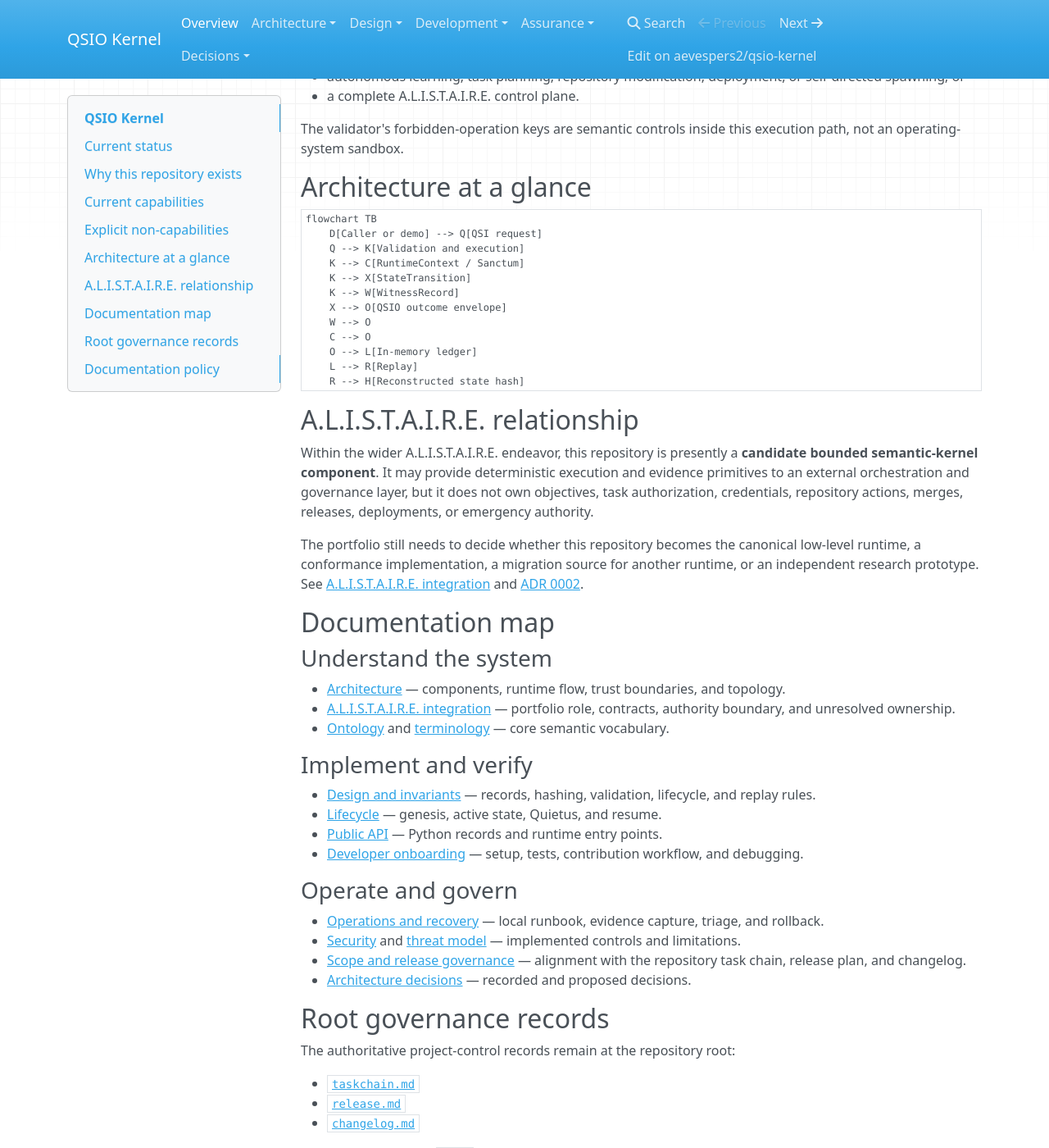
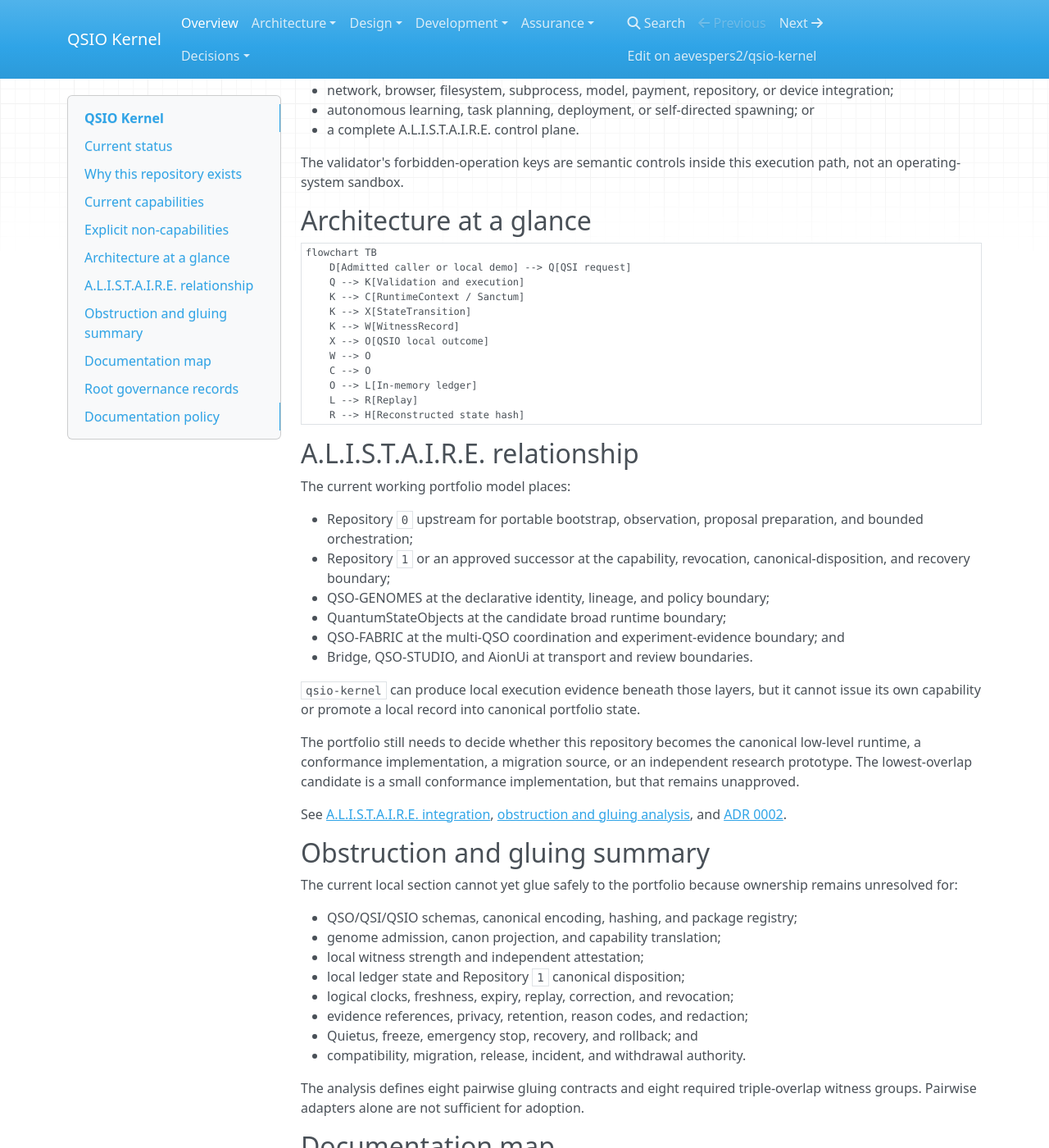
Before and after one commit to aevespers2/qsio-kernel, an MkDocs documentation site: the page built from docs/index.md, in a window 1280 px wide and 1400 px high, scrolled down 1707 px. Shown: the whole window at 82% size. Built offline with MkDocs 1.6.1, drawn with Linux system fonts in a browser that asks for light colours; nearby versions of some CDN libraries; some of the changed text lies outside the part shown.

Commit message:
docs: surface portfolio obstruction and gluing guidance

````diff
--- a/docs/index.md
+++ b/docs/index.md
@@ -2,7 +2,7 @@
 
 `qsio-kernel` is a compact Python reference implementation for representing bounded Quantum State Objects and recording their interactions as deterministic, content-addressed QSIO records.
 
-It exists to make state, intent, transition evidence, lifecycle controls, and replay semantics executable and inspectable before those concepts are connected to persistence, external tools, distributed systems, or consequential authority.
+It exists to make state, intent, transition evidence, lifecycle controls, and replay semantics executable and inspectable before those concepts are connected to persistence, external tools, distributed systems, device control, or consequential authority.
 
 ## Current status
 
@@ -13,8 +13,9 @@ It exists to make state, intent, transition evidence, lifecycle controls, and re
 | State | In memory |
 | Interaction model | Explicit QSI requests producing QSIO result records |
 | Integrity | Domain-separated content hashing |
-| Lifecycle | Genesis, active operation, Quietus, witnessed resume |
+| Lifecycle | Genesis, active operation, Quietus, explicit resume |
 | Replay | Deterministic reconstruction from the in-memory ledger |
+| Portfolio role | Candidate semantic kernel or reference conformance implementation |
 | External authority | None |
 | Production readiness | Not claimed |
 
@@ -52,9 +53,9 @@ The kernel does not currently provide:
 - durable or replicated storage;
 - signature-backed identity or independent witnesses;
 - distributed agreement or concurrency safety;
-- production authorization or credential management;
-- network, browser, filesystem, subprocess, model, or payment integration;
-- autonomous learning, task planning, repository modification, deployment, or self-directed spawning; or
+- production authorization, credential management, or canonical state;
+- network, browser, filesystem, subprocess, model, payment, repository, or device integration;
+- autonomous learning, task planning, deployment, or self-directed spawning; or
 - a complete A.L.I.S.T.A.I.R.E. control plane.
 
 The validator's forbidden-operation keys are semantic controls inside this execution path, not an operating-system sandbox.
@@ -63,12 +64,12 @@ The validator's forbidden-operation keys are semantic controls inside this execu
 
 ```mermaid
 flowchart TB
-    D[Caller or demo] --> Q[QSI request]
+    D[Admitted caller or local demo] --> Q[QSI request]
     Q --> K[Validation and execution]
     K --> C[RuntimeContext / Sanctum]
     K --> X[StateTransition]
     K --> W[WitnessRecord]
-    X --> O[QSIO outcome envelope]
+    X --> O[QSIO local outcome]
     W --> O
     C --> O
     O --> L[In-memory ledger]
@@ -78,9 +79,35 @@ flowchart TB
 
 ## A.L.I.S.T.A.I.R.E. relationship
 
-Within the wider A.L.I.S.T.A.I.R.E. endeavor, this repository is presently a **candidate bounded semantic-kernel component**. It may provide deterministic execution and evidence primitives to an external orchestration and governance layer, but it does not own objectives, task authorization, credentials, repository actions, merges, releases, deployments, or emergency authority.
+The current working portfolio model places:
 
-The portfolio still needs to decide whether this repository becomes the canonical low-level runtime, a conformance implementation, a migration source for another runtime, or an independent research prototype. See [A.L.I.S.T.A.I.R.E. integration](alistaire-integration.md) and [ADR 0002](adr/0002-alistaire-kernel-role.md).
+- Repository `0` upstream for portable bootstrap, observation, proposal preparation, and bounded orchestration;
+- Repository `1` or an approved successor at the capability, revocation, canonical-disposition, and recovery boundary;
+- QSO-GENOMES at the declarative identity, lineage, and policy boundary;
+- QuantumStateObjects at the candidate broad runtime boundary;
+- QSO-FABRIC at the multi-QSO coordination and experiment-evidence boundary; and
+- Bridge, QSO-STUDIO, and AionUi at transport and review boundaries.
+
+`qsio-kernel` can produce local execution evidence beneath those layers, but it cannot issue its own capability or promote a local record into canonical portfolio state.
+
+The portfolio still needs to decide whether this repository becomes the canonical low-level runtime, a conformance implementation, a migration source, or an independent research prototype. The lowest-overlap candidate is a small conformance implementation, but that remains unapproved.
+
+See [A.L.I.S.T.A.I.R.E. integration](alistaire-integration.md), [obstruction and gluing analysis](obstruction-and-gluing.md), and [ADR 0002](adr/0002-alistaire-kernel-role.md).
+
+## Obstruction and gluing summary
+
+The current local section cannot yet glue safely to the portfolio because ownership remains unresolved for:
+
+- QSO/QSI/QSIO schemas, canonical encoding, hashing, and package registry;
+- genome admission, canon projection, and capability translation;
+- local witness strength and independent attestation;
+- local ledger state and Repository `1` canonical disposition;
+- logical clocks, freshness, expiry, replay, correction, and revocation;
+- evidence references, privacy, retention, reason codes, and redaction;
+- Quietus, freeze, emergency stop, recovery, and rollback; and
+- compatibility, migration, release, incident, and withdrawal authority.
+
+The analysis defines eight pairwise gluing contracts and eight required triple-overlap witness groups. Pairwise adapters alone are not sufficient for adoption.
 
 ## Documentation map
 
@@ -88,6 +115,7 @@ The portfolio still needs to decide whether this repository becomes the canonica
 
 - [Architecture](architecture.md) — components, runtime flow, trust boundaries, and topology.
 - [A.L.I.S.T.A.I.R.E. integration](alistaire-integration.md) — portfolio role, contracts, authority boundary, and unresolved ownership.
+- [Obstruction and gluing analysis](obstruction-and-gluing.md) — cross-repository incompatibilities, contract edges, and required witnesses.
 - [Ontology](ontology.md) and [terminology](terminology.md) — core semantic vocabulary.
 
 ### Implement and verify
@@ -101,7 +129,7 @@ The portfolio still needs to decide whether this repository becomes the canonica
 
 - [Operations and recovery](operations.md) — local runbook, evidence capture, triage, and rollback.
 - [Security](security.md) and [threat model](threat-model.md) — implemented controls and limitations.
-- [Scope and release governance](governance.md) — alignment with the repository task chain, release plan, and changelog.
+- [Scope and release governance](governance.md) — alignment with the task chain, punch list, release plan, and changelog.
 - [Architecture decisions](adr/0001-kernel-boundaries.md) — recorded and proposed decisions.
 
 ## Root governance records
````
Also changed, not shown: other parts of docs/index.md (+2 -1 lines).
